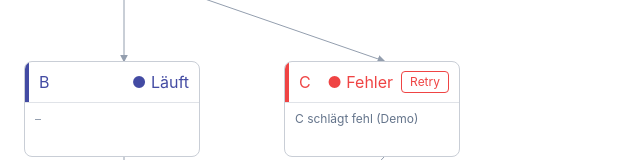
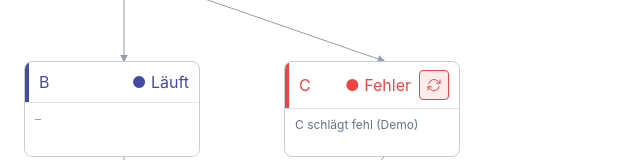
Before and after one commit to phx901/module-orchestrator, an Angular app: page / in a window 1280 px wide. Both pictures are taken after a click on the button "Start". Shown: the part 263-423 px from the top of the page, without its empty margins (0-640 px from the left). Built offline with nearby package versions, Linux system fonts and the light colour scheme.

Commit message:
Refactor button component to support icons and variants, update styles, and enhance module header integration

```diff
--- a/src/app/module/module-card/module-header/module-header.html
+++ b/src/app/module/module-card/module-header/module-header.html
@@ -1,9 +1,11 @@
-<div class="flex justify-between items-center px-2.5 py-2 border-l-4 border-solid {{ statusClass() }}">
+<div
+  class="flex justify-between items-center px-2.5 py-2 border-l-4 border-solid {{ statusClass() }}"
+>
   <span>{{ id() }}</span>
   <span class="flex items-center gap-2">
     <span>● {{ statusLabel() }}</span>
     @if (isFailed()) {
-      <button type="button" class="px-2 py-0.5 border border-error text-error rounded cursor-pointer text-xs" (click)="onRetry()">Retry</button>
+      <app-button icon="retry" status="error" variant="secondary" (click)="onRetry()" />
     }
   </span>
 </div>
--- a/src/app/module/module-card/module-header/module-header.ts
+++ b/src/app/module/module-card/module-header/module-header.ts
@@ -1,10 +1,12 @@
 import { ChangeDetectionStrategy, Component, computed, input, output } from '@angular/core';
 import { ModuleId } from '../../module-definition';
 import { ModuleStatus } from '../../module-state';
+import { Button } from '../../../ui/button/button';
 import { STATUS_CLASSES, STATUS_LABELS } from './module-status-display';
 
 @Component({
   selector: 'app-module-header',
+  imports: [Button],
   templateUrl: './module-header.html',
   changeDetection: ChangeDetectionStrategy.OnPush,
 })
--- /dev/null
+++ b/src/app/ui/button/button-styles.ts
@@ -0,0 +1,13 @@
+export type ButtonVariant = 'primary' | 'secondary';
+export type ButtonStatus = 'default' | 'error';
+
+export const BUTTON_STYLES: Record<ButtonVariant, Record<ButtonStatus, string>> = {
+  primary: {
+    default: 'border-primary bg-primary text-on-primary hover:bg-primary-dark hover:border-primary-dark',
+    error: 'border-error bg-error text-on-error hover:bg-error-dark hover:border-error-dark',
+  },
+  secondary: {
+    default: 'border-primary bg-primary/10 text-primary hover:bg-primary/20',
+    error: 'border-error bg-error/10 text-error hover:bg-error/20',
+  },
+};
--- a/src/app/ui/button/button.html
+++ b/src/app/ui/button/button.html
@@ -1,7 +1,12 @@
 <button
   type="button"
-  class="px-4 py-2 rounded cursor-pointer border border-primary bg-primary text-on-primary disabled:opacity-50"
+  class="{{ classes() }}"
   [disabled]="disabled()"
 >
-  {{ label() }}
+  @if (icon(); as iconName) {
+    <app-icon [name]="iconName" />
+  }
+  @if (label(); as labelText) {
+    <span>{{ labelText }}</span>
+  }
 </button>
--- a/src/app/ui/button/button.ts
+++ b/src/app/ui/button/button.ts
@@ -1,11 +1,25 @@
-import { ChangeDetectionStrategy, Component, input } from '@angular/core';
+import { ChangeDetectionStrategy, Component, computed, input } from '@angular/core';
+import { Icon } from '../icon/icon';
+import { IconName } from '../icon/icons';
+import { BUTTON_STYLES, ButtonStatus, ButtonVariant } from './button-styles';
 
 @Component({
   selector: 'app-button',
+  imports: [Icon],
   templateUrl: './button.html',
   changeDetection: ChangeDetectionStrategy.OnPush,
 })
 export class Button {
-  readonly label = input.required<string>();
+  readonly label = input<string>();
+  readonly icon = input<IconName>();
+  readonly variant = input<ButtonVariant>('primary');
+  readonly status = input<ButtonStatus>('default');
   readonly disabled = input(false);
+
+  protected readonly classes = computed(() => {
+    const base =
+      'rounded cursor-pointer border disabled:opacity-50 disabled:cursor-not-allowed inline-flex items-center justify-center gap-1.5';
+    const size = this.icon() && !this.label() ? 'p-1.5' : 'px-4 py-2';
+    return `${base} ${BUTTON_STYLES[this.variant()][this.status()]} ${size}`;
+  });
 }
--- /dev/null
+++ b/src/app/ui/icon/icon.html
@@ -0,0 +1,10 @@
+<svg
+  xmlns="http://www.w3.org/2000/svg"
+  fill="none"
+  viewBox="0 0 24 24"
+  stroke-width="1.5"
+  stroke="currentColor"
+  class="w-4 h-4 shrink-0"
+>
+  <path stroke-linecap="round" stroke-linejoin="round" [attr.d]="path()" />
+</svg>
--- /dev/null
+++ b/src/app/ui/icon/icon.ts
@@ -0,0 +1,13 @@
+import { ChangeDetectionStrategy, Component, computed, input } from '@angular/core';
+import { ICON_PATHS, IconName } from './icons';
+
+@Component({
+  selector: 'app-icon',
+  templateUrl: './icon.html',
+  changeDetection: ChangeDetectionStrategy.OnPush,
+})
+export class Icon {
+  readonly name = input.required<IconName>();
+
+  protected readonly path = computed(() => ICON_PATHS[this.name()]);
+}
--- /dev/null
+++ b/src/app/ui/icon/icons.ts
@@ -0,0 +1,6 @@
+export type IconName = 'retry';
+
+export const ICON_PATHS: Record<IconName, string> = {
+  retry:
+    'M16.023 9.348h4.992v-.001M2.985 19.644v-4.992m0 0h4.992m-4.993 0l3.181 3.183a8.25 8.25 0 0013.803-3.7M4.031 9.865a8.25 8.25 0 0113.803-3.7l3.181 3.182m0-4.991v4.99',
+};
--- a/src/styles.css
+++ b/src/styles.css
@@ -4,19 +4,28 @@
   --color-primary: #141e8c;
   --color-primary-dark: color-mix(in srgb, var(--color-primary) 80%, black);
   --color-primary-light: color-mix(in srgb, var(--color-primary) 80%, white);
+  --color-on-primary: #ffffff;
 
   --color-success: #22c55e;
   --color-warning: #f59e0b;
+
   --color-error: #ef4444;
   --color-error-dark: color-mix(in srgb, var(--color-error) 80%, black);
+  --color-error-light: color-mix(in srgb, var(--color-error) 20%, white);
+  --color-on-error: #ffffff;
+
   --color-info: #3b82f6;
   --color-neutral: #64748b;
+
   --color-text: #334155;
   --color-text-muted: var(--color-neutral);
   --color-text-faint: color-mix(in srgb, var(--color-neutral) 70%, white);
+
   --color-border: color-mix(in srgb, var(--color-neutral) 35%, white);
   --color-border-light: color-mix(in srgb, var(--color-neutral) 20%, white);
+
   --color-background: #ffffff;
-  --color-on-primary: #ffffff;
+
+  /* Effekte */
   --color-shadow: rgba(0, 0, 0, 0.1);
 }
```
